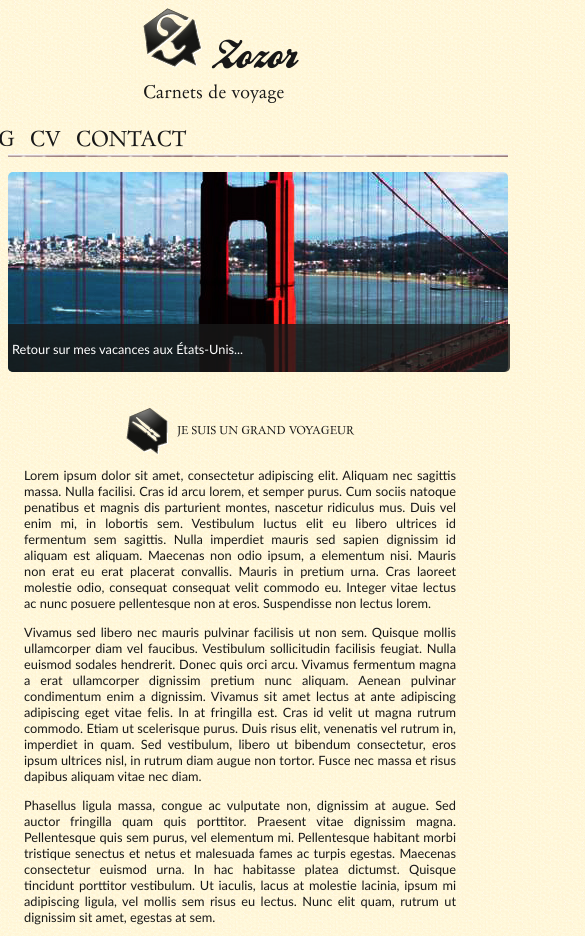
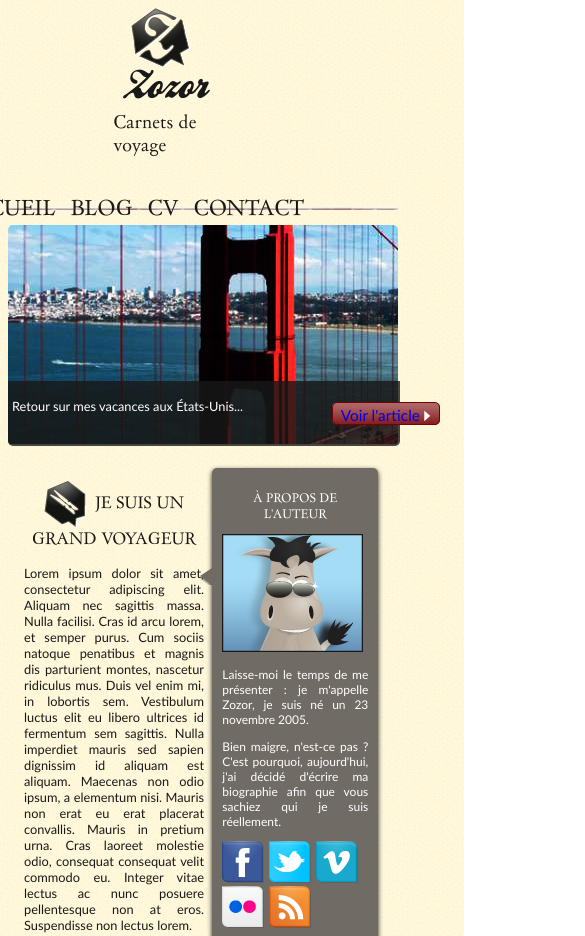
Before and after one commit to belindaschepers/learning-reponsive, a plain HTML site: page exo-respons/tp_final/index.html in a window 390 px wide. Shown: the top 936 px of the page, 585 px wide, since content can reach past the window. Drawn offline with Linux system fonts and the light colour scheme; files whose address does not match are found by name.

Commit message:
finalisation

```diff
--- /dev/null
+++ b/exo-respons/tp_final/assets/scss/_720.scss
@@ -0,0 +1,118 @@
+@media screen and (max-width:720px) {
+
+    #bloc_page {
+        width: 100vw;
+        header {
+            flex-direction: row;
+            justify-content: space-around;
+            padding-bottom: 10vw;
+            #logo {
+                flex-direction: column;
+                align-items: center;
+            }
+            #titre_principal
+            {
+                position: relative;
+                left: 27%;
+            }
+            nav ul {
+                position: relative;
+                top: 50px;
+                right: 40%;
+            }
+        }
+        section {
+            padding-left: 1em;
+            padding-right: 0.5em;
+            flex-direction: row;
+            h1 {
+                font-size: 1em;
+            }
+        }
+        #banniere_image {
+            margin-bottom: 20px;
+            padding-bottom: 20px;
+            #banniere_description {
+                height: 50px;
+                top: 71%;
+            }
+        }
+        .bouton_rouge {
+            text-align: center;
+        }
+    }
+
+    aside {
+        flex-direction: row;
+    }
+
+    footer {
+        flex-direction: row;
+        flex-wrap: wrap;
+        align-items: center;
+        justify-content: center;
+        text-align: center;
+        #tweet,
+        #mes_photos,
+        #mes_amis,
+        #mes_amis {
+            width: 49vw;
+        }
+    }
+
+    #bloc_page {
+        width: 100vw;
+        header {
+            flex-direction: row;
+            justify-content: space-around;
+            align-items: end;
+            #logo {
+                flex-direction: column;
+                align-items: center;
+            }
+            nav ul {
+                font-size: 1em;
+                padding: 0;
+                margin: 0;
+            }
+        }
+        section {
+            padding-left: 1em;
+            padding-right: 0.5em;
+            flex-direction: row;
+            h1 {
+                font-size: 1em;
+            }
+        }
+        #banniere_image {
+            margin-bottom: 20px;
+            padding-bottom: 20px;
+            #banniere_description {
+                height: 50px;
+                top: 71%;
+            }
+        }
+        .bouton_rouge {
+            text-align: center;
+        }
+    }
+
+    aside {
+        flex-direction: row;
+    }
+
+    footer {
+        flex-direction: row;
+        flex-wrap: wrap;
+        align-items: center;
+        justify-content: center;
+        text-align: center;
+    }
+
+        #tweet
+        #mes_photos,
+        #mes_amis,
+        #mes_amis {
+            width: 49vw;
+        }
+    }
--- a/exo-respons/tp_final/assets/scss/style.scss
+++ b/exo-respons/tp_final/assets/scss/style.scss
@@ -6,33 +6,4 @@
 
 @import "_320.scss";
 @import "_480.scss";
-
-@media screen and (max-width:720px) {
-
-    header
-    {
-        padding-bottom: 10vw;
-
-        #titre_principal
-        {
-            position: relative;
-            left: 27%;
-        }
-
-        nav ul
-         {
-           position: relative;
-           top: 50px;
-           right: 90%;
-         }
-
-    }
-
-    .bouton_rouge
-    {
-        position: relative;
-        left: 350px;
-        top: 20%;
-    }
-
-}
+@import "_720.scss";
```
Also changed, not shown: exo-respons/tp_final/assets/css/style.css, exo-respons/tp_final/dist/css/style.min.css.
